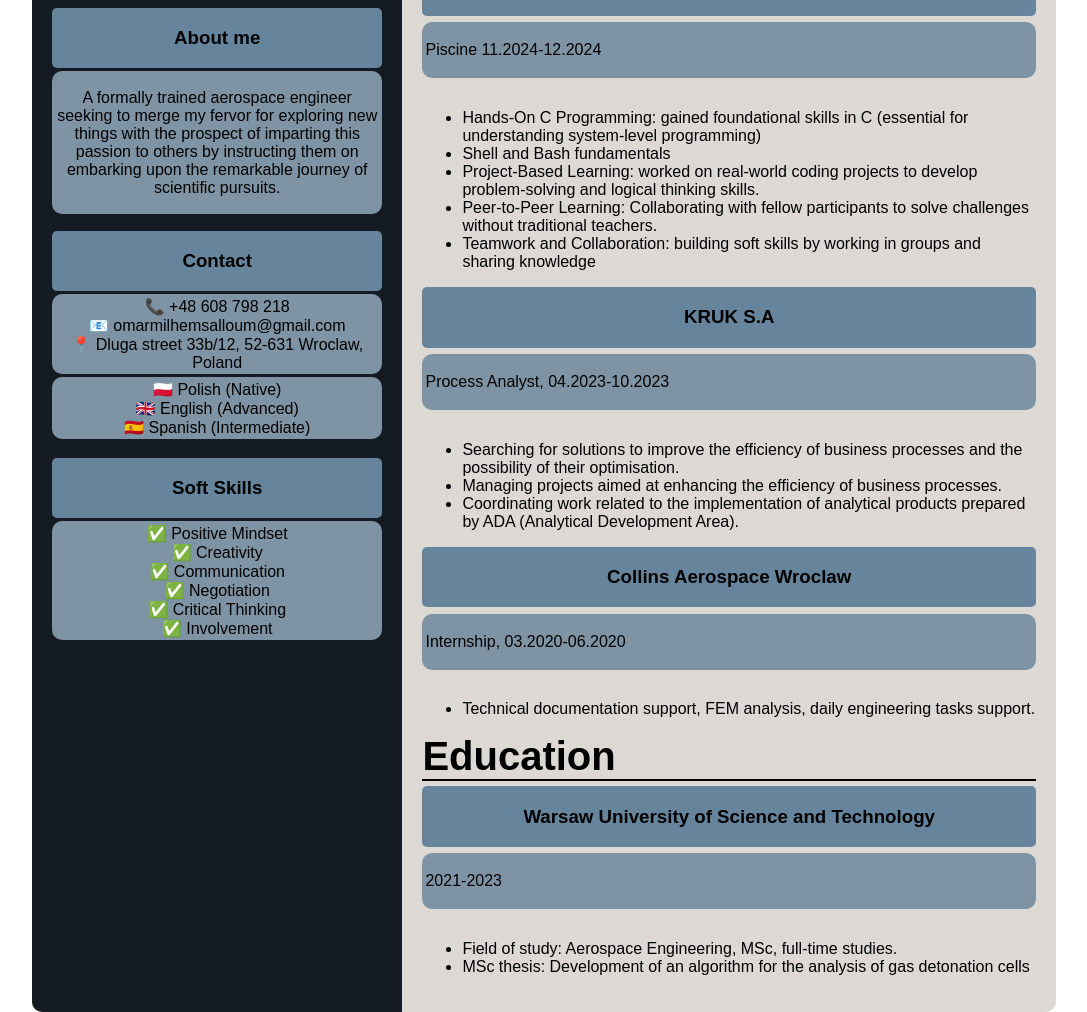
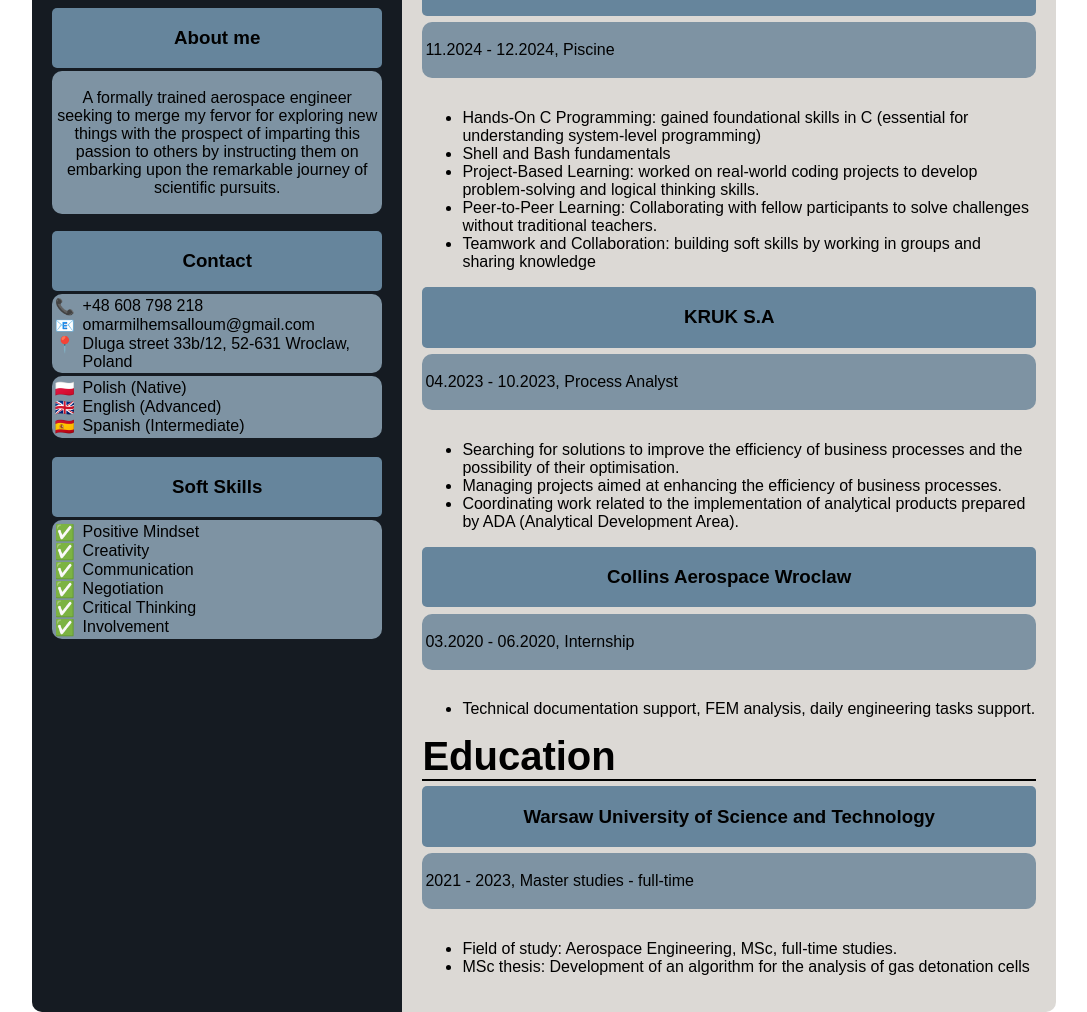
Before and after one commit to OmarSall/Wanacode-CV-HTML-CSS, a plain HTML site: page index.html in a window 1280 px wide. Shown: the part 363-1375 px from the top of the page, without its empty margins (96-1183 px from the left). Drawn offline with Linux system fonts and the light colour scheme.

Commit message:
small fixes

```diff
--- a/index.html
+++ b/index.html
@@ -1,160 +1,168 @@
 <!DOCTYPE html>
 <html lang="en">
   <head>
-        <meta charset="UTF-8">
-        <meta name="viewport" content="width=device-width, initial-scale=1.0">
+    <meta charset="UTF-8"/>
+    <meta name="viewport" content="width=device-width, initial-scale=1.0"/>
     <title>CV Omar Salloum</title>
-        <link rel="stylesheet" href="style.css">
+    <link rel="stylesheet" href="style.css"/>
   </head>
   <body>
     <div class="container">
       <aside class="sidebar">
         <header class="profile">
-                    <img src="profile.jpg" alt="Omar Salloum">
+          <img src="profile.jpg" alt="Omar Salloum"/>
           <div class="header1">
             <h1>Omar Salloum</h1>
             <h1>Software Engineer</h1>
           </div>
         </header>
-
         <section class="about">
           <div class="header3">
             <h3>About me</h3>
           </div>
           <div class="paragraph">
-                        <p>A formally trained aerospace
-                            engineer seeking to merge my fervor
-                            for exploring new things with the
-                            prospect of imparting this passion to
-                            others by instructing them on
-                            embarking upon the remarkable
-                            journey of scientific pursuits.</p>
+            <p>
+              A formally trained aerospace engineer seeking to merge my fervor
+              for exploring new things with the prospect of imparting this
+              passion to others by instructing them on embarking upon the
+              remarkable journey of scientific pursuits.
+            </p>
           </div>
         </section>
-
         <section class="contact">
           <div class="header3">
             <h3>Contact</h3>
           </div>
           <ul class="list">
-                        <li>📞 +48 608 798 218</li>
-                        <li>📧 omarmilhemsalloum@gmail.com</li>
-                        <li>📍 Dluga street 33b/12, 52-631 Wroclaw, Poland</li>
+            <li data-icon="📞">+48 608 798 218</li>
+            <li data-icon="📧">omarmilhemsalloum@gmail.com</li>
+            <li data-icon="📍">Dluga street 33b/12, 52-631 Wroclaw, Poland</li>
           </ul>
         </section>
-
         <section class="languages">
           <ul class="list">
-                        <li>🇵🇱 Polish (Native)</li>
-                        <li>🇬🇧 English (Advanced)</li>
-                        <li>🇪🇸 Spanish (Intermediate)</li>
+            <li data-icon="🇵🇱">Polish (Native)</li>
+            <li data-icon="🇬🇧">English (Advanced)</li>
+            <li data-icon="🇪🇸">Spanish (Intermediate)</li>
           </ul>
         </section>
-
         <section class="skills">
           <h3></h3>
           <div class="header3">
             <h3>Soft Skills</h3>
           </div>
           <ul class="list">
-                        <li>✅ Positive Mindset</li>
-                        <li>✅ Creativity</li>
-                        <li>✅ Communication</li>
-                        <li>✅ Negotiation</li>
-                        <li>✅ Critical Thinking</li>
-                        <li>✅ Involvement</li>
+            <li data-icon="✅">Positive Mindset</li>
+            <li data-icon="✅">Creativity</li>
+            <li data-icon="✅">Communication</li>
+            <li data-icon="✅">Negotiation</li>
+            <li data-icon="✅">Critical Thinking</li>
+            <li data-icon="✅">Involvement</li>
           </ul>
         </section>
       </aside>
-
       <main class="content">
         <section class="experience">
           <h2 class="header2">Experience</h2>
           <article class="job">
             <div class="header3">
-                            <h3> University of Catalonia</h3>
+              <h3>University of Catalonia</h3>
             </div>
             <div class="paragraph">
-                            <p> Predoctoral researcher at Polytechnic, LEAM research
-                                group, 09.2024-09.2025</p>
+              <p>
+                09.2024-09.2025, Predoctoral researcher at Polytechnic, LEAM
+                research group
+              </p>
             </div>
             <ul>
-                            <li> Development of improvement proposals.</li>
-                            <li> Conducting numerical simulations for these proposals.</li>
-                            <li> Creating prototypes.</li>
-                            <li> Collaboration in experimental testing.</li>
+              <li>Development of improvement proposals.</li>
+              <li>Conducting numerical simulations for these proposals.</li>
+              <li>Creating prototypes.</li>
+              <li>Collaboration in experimental testing.</li>
             </ul>
           </article>
 
           <article class="job">
             <div class="header3">
-                            <h3>  42 Barcelona</h3>
+              <h3>42 Barcelona</h3>
             </div>
             <div class="paragraph">
-                            <p> Piscine 11.2024-12.2024</p>
+              <p>11.2024 - 12.2024, Piscine</p>
             </div>
             <ul>
-                            <li>Hands-On C Programming: gained foundational skills in
-                                C (essential for understanding system-level programming)</li>
+              <li>
+                Hands-On C Programming: gained foundational skills in C
+                (essential for understanding system-level programming)
+              </li>
               <li>Shell and Bash fundamentals</li>
-                            <li>Project-Based Learning: worked on real-world coding
-                                projects to develop problem-solving and logical thinking
-                                skills.</li>
-                            <li>Peer-to-Peer Learning: Collaborating with fellow
-                                participants to solve challenges without traditional
-                                teachers.</li>
-                            <li>Teamwork and Collaboration: building soft skills by
-                                working in groups and sharing knowledge</li>
+              <li>
+                Project-Based Learning: worked on real-world coding projects to
+                develop problem-solving and logical thinking skills.
+              </li>
+              <li>
+                Peer-to-Peer Learning: Collaborating with fellow participants to
+                solve challenges without traditional teachers.
+              </li>
+              <li>
+                Teamwork and Collaboration: building soft skills by working in
+                groups and sharing knowledge
+              </li>
             </ul>
           </article>
-
           <article class="job">
             <div class="header3">
               <h3>KRUK S.A</h3>
             </div>
             <div class="paragraph">
-                            <p>Process Analyst, 04.2023-10.2023</p>
+              <p>04.2023 - 10.2023, Process Analyst</p>
             </div>
             <ul>
-                            <li>Searching for solutions to improve the efficiency of
-                                business processes and the possibility of their optimisation.</li>
-                            <li>Managing projects aimed at enhancing the efficiency of
-                                business processes.</li>
-                            <li>Coordinating work related to the implementation of
-                                analytical products prepared by ADA (Analytical
-                                Development Area).</li>
+              <li>
+                Searching for solutions to improve the efficiency of business
+                processes and the possibility of their optimisation.
+              </li>
+              <li>
+                Managing projects aimed at enhancing the efficiency of business
+                processes.
+              </li>
+              <li>
+                Coordinating work related to the implementation of analytical
+                products prepared by ADA (Analytical Development Area).
+              </li>
             </ul>
           </article>
-
           <article class="job">
             <div class="header3">
               <h3>Collins Aerospace Wroclaw</h3>
             </div>
             <div class="paragraph">
-                            <p> Internship, 03.2020-06.2020</p>
+              <p>03.2020 - 06.2020, Internship</p>
             </div>
             <ul>
-                            <li>Technical documentation support, FEM analysis, daily
-                                engineering tasks support.</li>
+              <li>
+                Technical documentation support, FEM analysis, daily engineering
+                tasks support.
+              </li>
             </ul>
           </article>
         </section>
-
         <section class="education">
           <h2 class="header2">Education</h2>
-
           <article class="degree">
             <div class="header3">
               <h3>Warsaw University of Science and Technology</h3>
             </div>
             <div class="paragraph">
-                            <p>2021-2023</p>
+              <p>2021 - 2023, Master studies - full-time</p>
             </div>
             <ul>
-                            <li>Field of study: Aerospace Engineering, MSc, full-time
-                                studies.</li>
-                            <li>MSc thesis:  Development of an algorithm for the analysis
-                                of gas detonation cells</li>
+              <li>
+                Field of study: Aerospace Engineering, MSc, full-time studies.
+              </li>
+              <li>
+                MSc thesis: Development of an algorithm for the analysis of gas
+                detonation cells
+              </li>
             </ul>
           </article>
         </section>
--- a/style.css
+++ b/style.css
@@ -63,9 +63,21 @@ body {
   border-radius: 10px;
   padding: 0.8%;
   margin: 0.9% 0;
+  text-align: left;
 }
 
 .content {
   width: 65%;
   padding: 20px;
 }
+
+.list li {
+  display: flex;
+  align-items: flex-start;
+}
+
+.list li::before {
+  content: attr(data-icon);
+  margin-right: 8px;
+  flex-shrink: 0;
+}
```
Also changed, not shown: 1 other file. Lines whose indentation alone changed are shown as unchanged.
